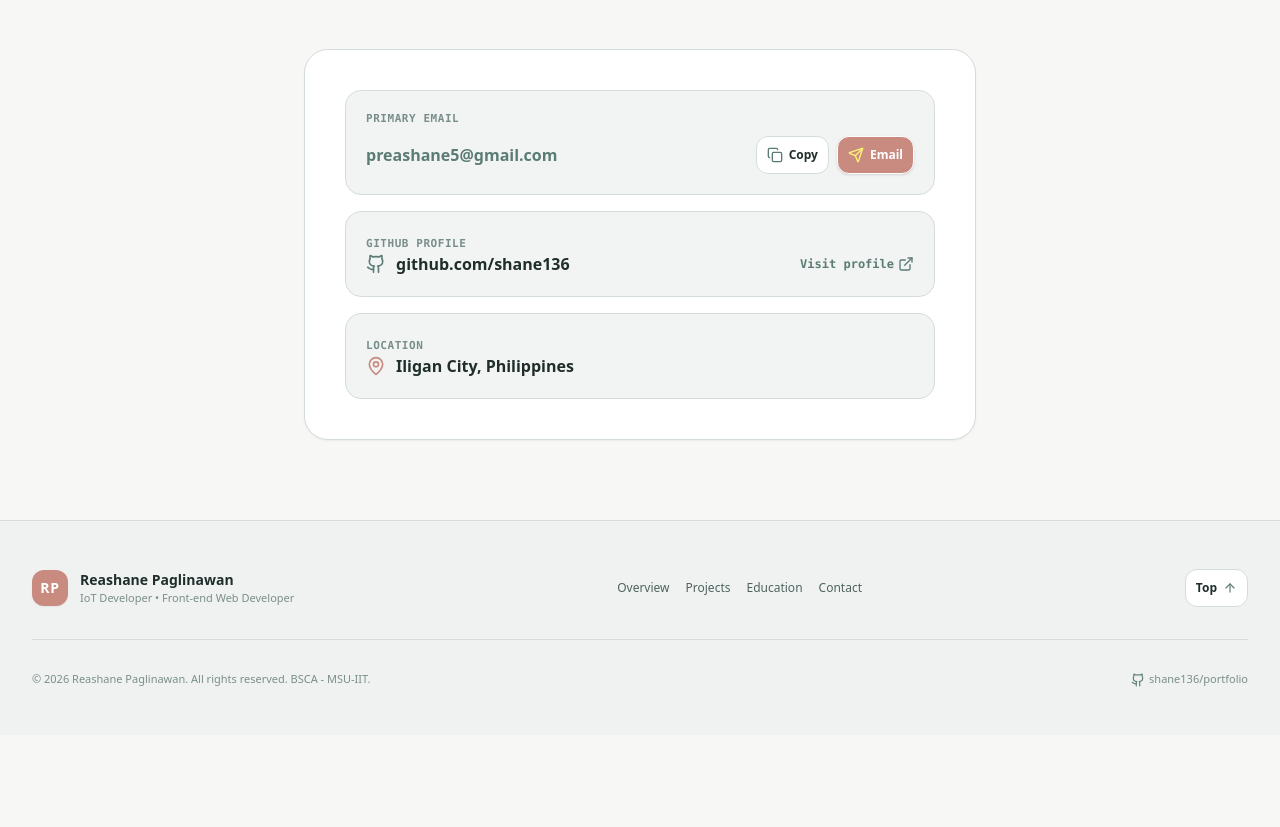
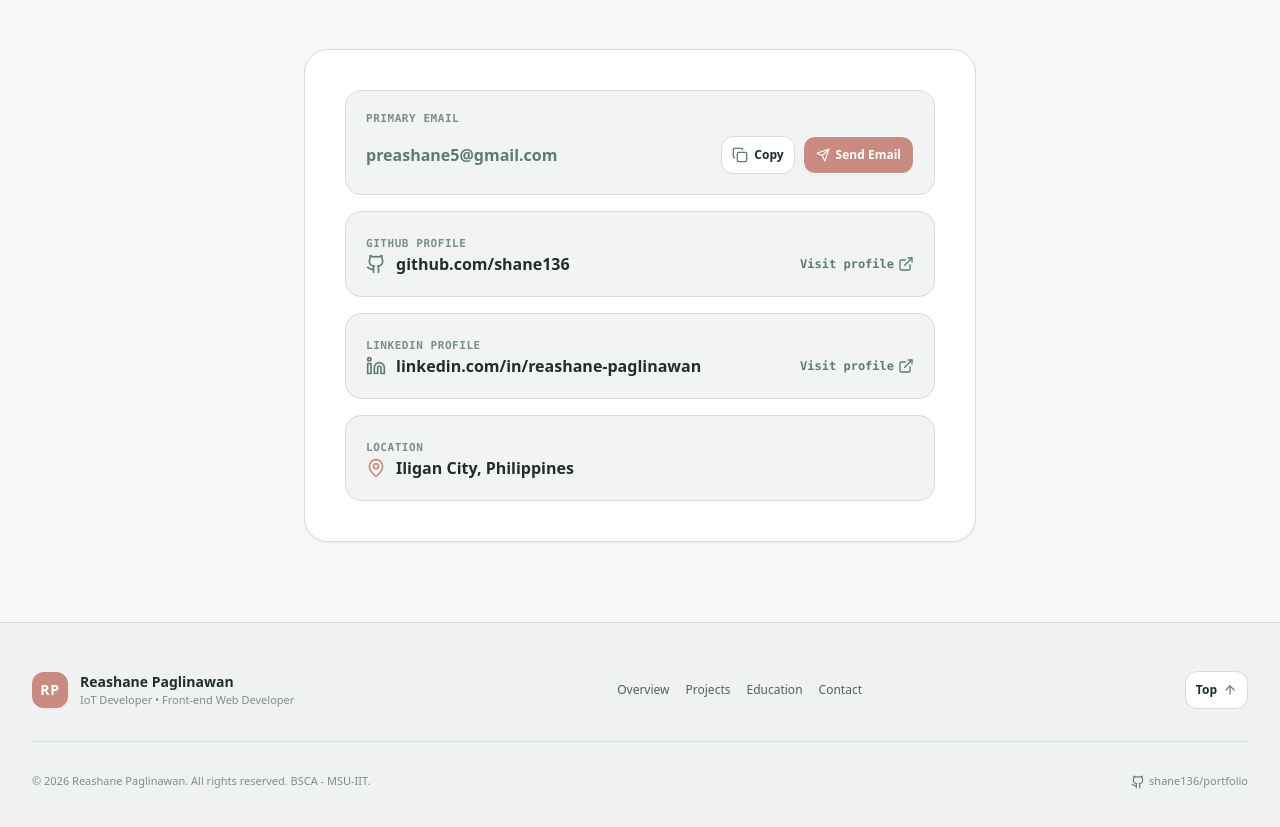
Before and after one commit to shane136/reashane-paglinawan, a React (Vite) app: page / in a window 1280 px wide. Shown: the part 4740-5567 px from the top of the page. Before the commit the page ends 5475 px from the top, so only its background shows below. Built offline with nearby package versions, Linux system fonts and the light colour scheme.

Commit message:
feat(contact): update email link and add LinkedIn profile
Enhance the email contact button with a pre-filled subject and body, and add the LinkedIn profile link to the contact section to improve networking accessibility.

```diff
--- a/src/components/ContactSection.tsx
+++ b/src/components/ContactSection.tsx
@@ -2,6 +2,7 @@ import React, { useState } from 'react';
 import {
   Mail,
   Github,
+  Linkedin,
   Copy,
   Check,
   MapPin,
@@ -87,18 +88,18 @@ export const ContactSection: React.FC = () => {
                       )}
                     </button>
                     <a
-                      href={`mailto:${USER_PROFILE.email}`}
-                      className={`p-2.5 rounded-xl border flex items-center gap-1.5 font-bold text-xs ${s.btnPrimary}`}
-                      title="Open default email client"
+                      href={`mailto:${USER_PROFILE.email}?subject=Project%20Inquiry%20/%20Collaboration&body=Hi%20Reashane,%0D%0A%0D%0AI%20would%20like%20to%20connect%20with%20you%20regarding...`}
+                      className={`px-3 py-2.5 rounded-xl border flex items-center gap-1.5 font-bold text-xs shadow-xs transition-all ${s.btnPrimary}`}
+                      title="Compose email to reashane136@gmail.com"
                     >
-                      <Send className="w-4 h-4 text-[#FFF275]" />
-                      <span className="hidden sm:inline">Email</span>
+                      <Send className="w-3.5 h-3.5" />
+                      <span>Send Email</span>
                     </a>
                   </div>
                 </div>
               </div>
 
-              {/* GitHub Profile Box */}
+                            {/* GitHub Profile Box */}
               <div className={`p-5 rounded-2xl border space-y-2 ${s.subCardBg}`}>
                 <span className={`text-[11px] font-mono font-bold uppercase tracking-wider ${s.textSubtle}`}>
                   GitHub Profile
@@ -112,6 +113,28 @@ export const ContactSection: React.FC = () => {
                   <span className="flex items-center gap-2.5">
                     <Github className="w-5 h-5 text-[#5B7B75]" />
                     <span>github.com/{USER_PROFILE.username}</span>
+                  </span>
+                  <div className="flex items-center gap-1 text-xs font-mono text-[#5B7B75] group-hover:underline">
+                    <span>Visit profile</span>
+                    <ExternalLink className="w-4 h-4" />
+                  </div>
+                </a>
+              </div>
+
+              {/* LinkedIn Profile Box */}
+              <div className={`p-5 rounded-2xl border space-y-2 ${s.subCardBg}`}>
+                <span className={`text-[11px] font-mono font-bold uppercase tracking-wider ${s.textSubtle}`}>
+                  LinkedIn Profile
+                </span>
+                <a
+                  href="https://www.linkedin.com/in/reashane-paglinawan-003138244"
+                  target="_blank"
+                  rel="noopener noreferrer"
+                  className={`flex items-center justify-between font-bold transition-colors text-sm sm:text-base ${s.text} hover:text-[#5B7B75] group`}
+                >
+                  <span className="flex items-center gap-2.5">
+                    <Linkedin className="w-5 h-5 text-[#5B7B75]" />
+                    <span>linkedin.com/in/reashane-paglinawan</span>
                   </span>
                   <div className="flex items-center gap-1 text-xs font-mono text-[#5B7B75] group-hover:underline">
                     <span>Visit profile</span>
--- a/src/data/portfolioData.ts
+++ b/src/data/portfolioData.ts
@@ -12,6 +12,7 @@ export const USER_PROFILE = {
   avatarUrl: "https://raw.githubusercontent.com/shane136/portfolio/main/assets/img/profile.jpg",
   fallbackAvatarUrl: "https://avatars.githubusercontent.com/u/73520530?v=4",
   githubUrl: "https://github.com/shane136",
+  linkedinUrl: "https://www.linkedin.com/in/reashane-paglinawan-003138244",
   portfolioRepoUrl: "https://github.com/shane136/portfolio",
   location: "Iligan City, Philippines",
   email: "preashane5@gmail.com",
```
